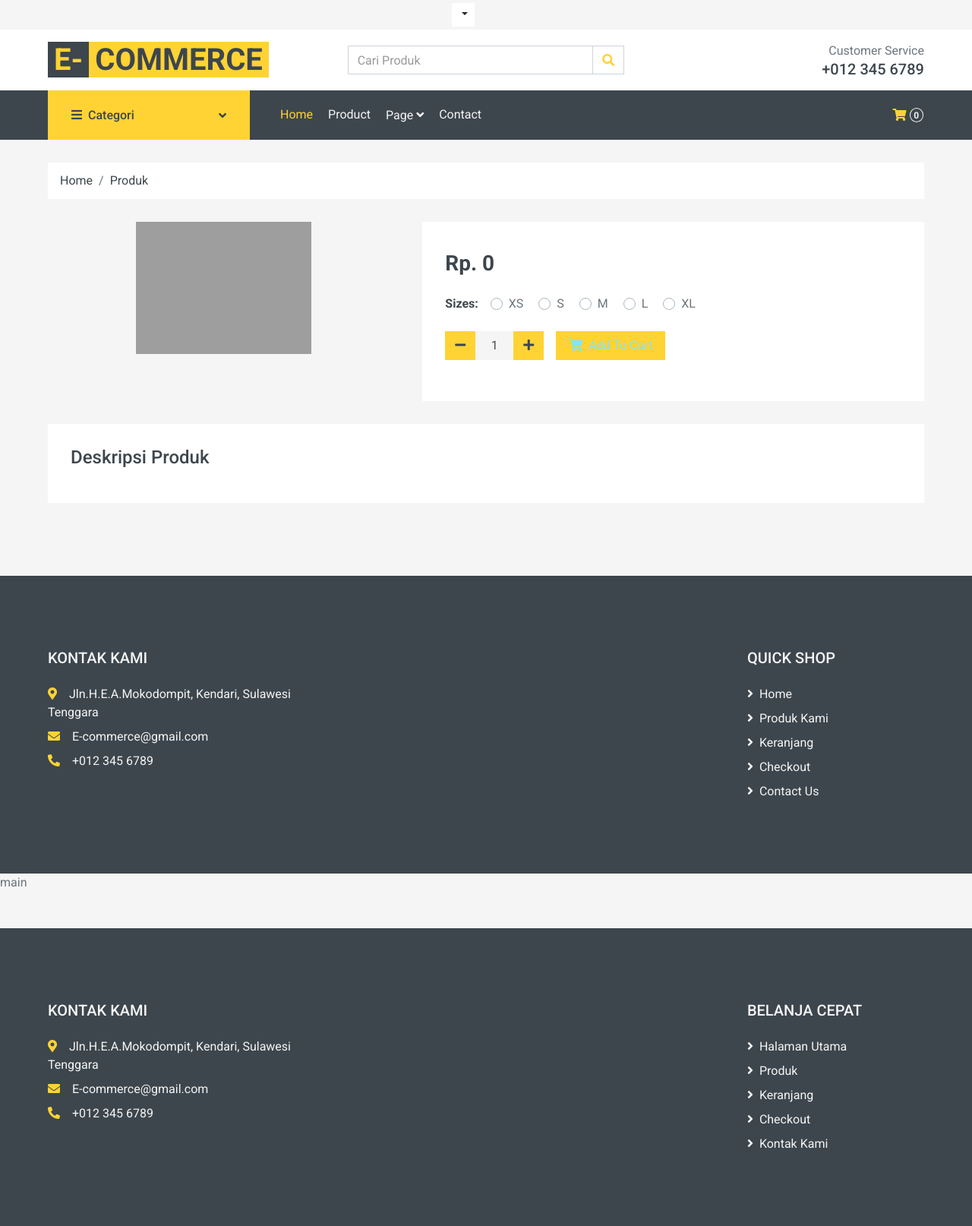
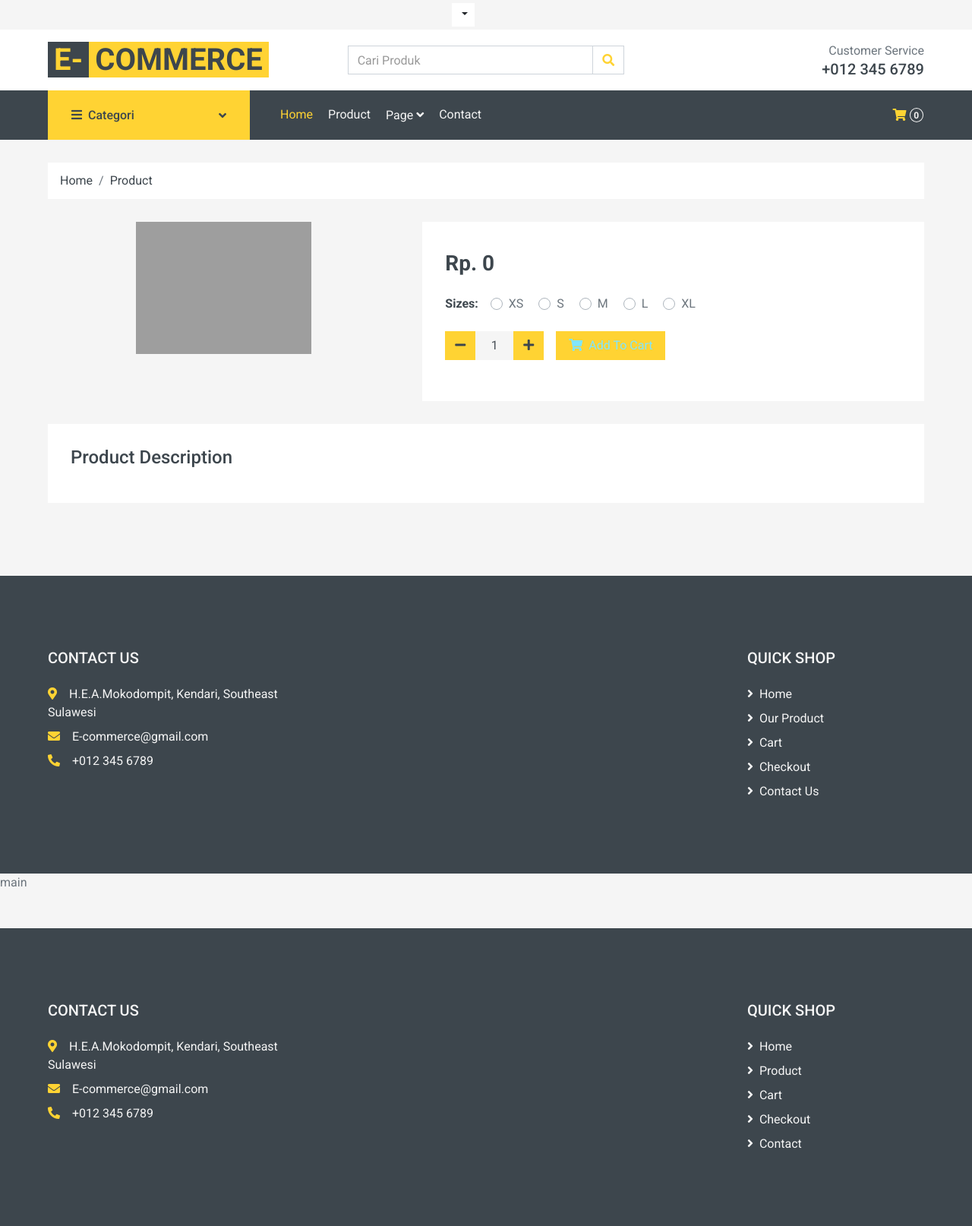
Before and after one commit to sahrulraiya23/K2-E-Commerce, a PHP site: page /detail.php?idp=1 in a window 1280 px wide. Shown: the whole page at 76% size. Run offline with PHP 8.4, Linux system fonts and the light colour scheme; data that the repository does not hold is empty; some libraries are stand-ins or nearby versions; grey boxes are pictures that could not be loaded.

Commit message:
Menyesuaikan text yang lain pake basing

```diff
--- a/detail.php
+++ b/detail.php
@@ -14,7 +14,7 @@ $header ->render();
             <div class="col-12">
                 <nav class="breadcrumb bg-light mb-30">
                     <a class="breadcrumb-item text-dark" href="index.php">Home</a>
-                    <a class="breadcrumb-item text-dark" href="shop.php">Produk</a>
+                    <a class="breadcrumb-item text-dark" href="shop.php">Product</a>
                 </nav>
             </div>
         </div>
@@ -202,7 +202,7 @@ $header ->render();
                     <div class="bg-light p-30">
                         <div class="tab-content">
                             <div class="tab-pane fade show active" id="tab-pane-1">
-                                <h4 class="mb-3">Deskripsi Produk</h4>
+                                <h4 class="mb-3">Product Description</h4>
                                 <p>
                                     <?= $product->getLongDescription() ?>
                                 </p>
@@ -225,9 +225,9 @@ $header ->render();
     <div class="container-fluid bg-dark text-secondary mt-5 pt-5 ">
         <div class="row px-xl-5 pt-5">
             <div class="col-lg-4 col-md-12 mb-5 pr-3 pr-xl-5">
-                <h5 class="text-secondary text-uppercase mb-4">Kontak Kami</h5>
-                <p class="mb-2"><i class="fa fa-map-marker-alt text-primary mr-3"></i>Jln.H.E.A.Mokodompit, Kendari,
-                    Sulawesi Tenggara </p>
+                <h5 class="text-secondary text-uppercase mb-4">Contact Us</h5>
+                <p class="mb-2"><i class="fa fa-map-marker-alt text-primary mr-3"></i>H.E.A.Mokodompit, Kendari,
+                        Southeast Sulawesi</p>
                 <p class="mb-2"><i class="fa fa-envelope text-primary mr-3"></i>E-commerce@gmail.com</p>
                 <p class="mb-0"><i class="fa fa-phone-alt text-primary mr-3"></i>+012 345 6789</p>
             </div>
@@ -238,10 +238,9 @@ $header ->render();
                         <div class="d-flex flex-column justify-content-start">
                             <a class="text-secondary mb-2" href="index.php"><i
                                     class="fa fa-angle-right mr-2"></i>Home</a>
-                            <a class="text-secondary mb-2" href="shop.php"><i class="fa fa-angle-right mr-2"></i>Produk
-                                Kami</a>
+                            <a class="text-secondary mb-2" href="shop.php"><i class="fa fa-angle-right mr-2"></i>Our Product</a>
                             <a class="text-secondary mb-2" href="cart.php"><i
-                                    class="fa fa-angle-right mr-2"></i>Keranjang</a>
+                                    class="fa fa-angle-right mr-2"></i>Cart</a>
                             <a class="text-secondary mb-2" href="checkout.php"><i
                                     class="fa fa-angle-right mr-2"></i>Checkout</a>
                             <a class="text-secondary" href="contact.php"><i class="fa fa-angle-right mr-2"></i>Contact
--- a/footer.php
+++ b/footer.php
@@ -8,25 +8,25 @@ class footer
         <div class="container-fluid bg-dark text-secondary mt-5 pt-5 ">
             <div class="row px-xl-5 pt-5">
                 <div class="col-lg-4 col-md-12 mb-5 pr-3 pr-xl-5">
-                    <h5 class="text-secondary text-uppercase mb-4">Kontak Kami</h5>
-                    <p class="mb-2"><i class="fa fa-map-marker-alt text-primary mr-3"></i>Jln.H.E.A.Mokodompit, Kendari,
-                        Sulawesi Tenggara </p>
+                    <h5 class="text-secondary text-uppercase mb-4">Contact Us</h5>
+                    <p class="mb-2"><i class="fa fa-map-marker-alt text-primary mr-3"></i>H.E.A.Mokodompit, Kendari,
+                        Southeast Sulawesi </p>
                     <p class="mb-2"><i class="fa fa-envelope text-primary mr-3"></i>E-commerce@gmail.com</p>
                     <p class="mb-0"><i class="fa fa-phone-alt text-primary mr-3"></i>+012 345 6789</p>
                 </div>
                 <div class="col-lg-8 col-md-12 mb-5">
                     <div class="row justify-content-end">
                         <div class="col-md-4 mb-5">
-                            <h5 class="text-secondary text-uppercase mb-4">Belanja Cepat</h5>
+                            <h5 class="text-secondary text-uppercase mb-4">Quick Shop</h5>
                             <div class="d-flex flex-column justify-content-start">
-                                <a class="text-secondary mb-2" href="index.php"><i class="fa fa-angle-right mr-2"></i>Halaman Utama</a>
-                                <a class="text-secondary mb-2" href="shop.php"><i class="fa fa-angle-right mr-2"></i>Produk
+                                <a class="text-secondary mb-2" href="index.php"><i class="fa fa-angle-right mr-2"></i>Home</a>
+                                <a class="text-secondary mb-2" href="shop.php"><i class="fa fa-angle-right mr-2"></i>Product
                                     </a>
                                 <a class="text-secondary mb-2" href="cart.php"><i
-                                        class="fa fa-angle-right mr-2"></i>Keranjang</a>
+                                        class="fa fa-angle-right mr-2"></i>Cart</a>
                                 <a class="text-secondary mb-2" href="checkout.php"><i
                                         class="fa fa-angle-right mr-2"></i>Checkout</a>
-                                <a class="text-secondary" href="contact.php"><i class="fa fa-angle-right mr-2"></i>Kontak Kami
+                                <a class="text-secondary" href="contact.php"><i class="fa fa-angle-right mr-2"></i>Contact
                                     </a>
                             </div>
                         </div>
```
Also changed, not shown: checkout.php (+19 -19 lines), index.php (+3 -4 lines).
